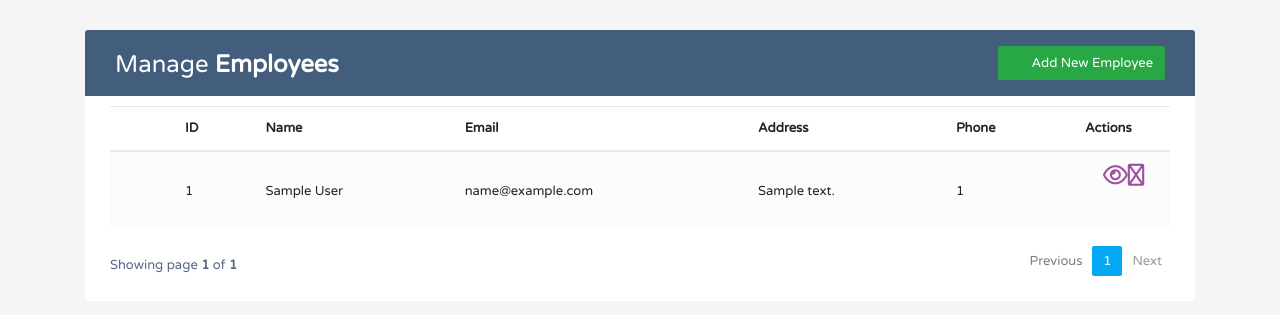
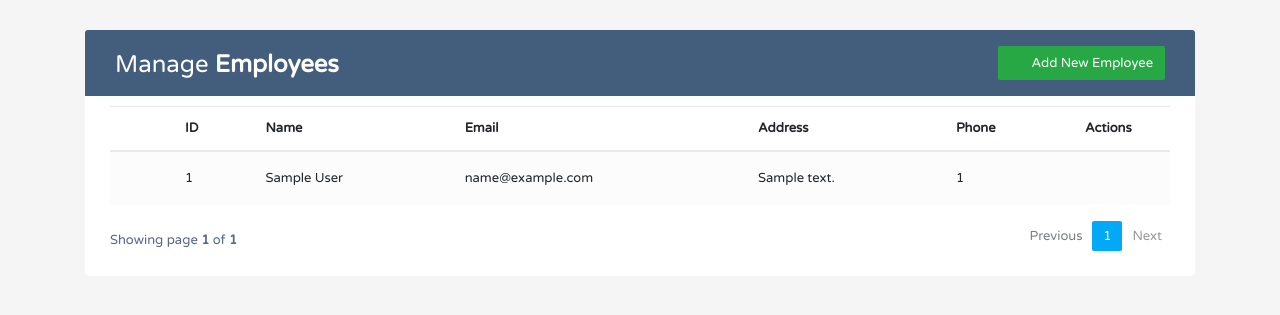
Before and after one commit to emily883/Flask_CRUD, a Flask app: page / in a window 1280 px wide. Shown: the top 315 px of the page. Run offline with Flask 2, Linux system fonts and the light colour scheme; tables that the repository leaves empty hold one stand-in row (values such as "Sample post"); some libraries are stand-ins or nearby versions.

Commit message:
Mantenimiento

```diff
--- a/templates/index.html
+++ b/templates/index.html
@@ -16,7 +16,7 @@
     <td>{{row.address}}</td>
     <td>{{row.phone}}</td>
     <td>
-		<a href="#MoreEmployeeModal{{row._id}}" class="update" data-toggle="modal"><i class="far fa-eye" data-toggle="tooltip" title="More info">&#xE872;</i></a>
+
         <a href="#editEmployeeModal{{row._id}}" class="edit" data-toggle="modal"><i class="material-icons" data-toggle="tooltip" title="Edit">&#xE254;</i></a>
         <a href="#deleteEmployeeModal{{row._id}}" class="delete" data-toggle="modal"><i class="material-icons" data-toggle="tooltip" title="Delete">&#xE872;</i></a>
 
```
